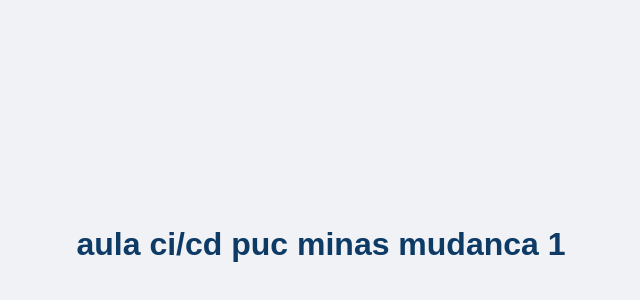
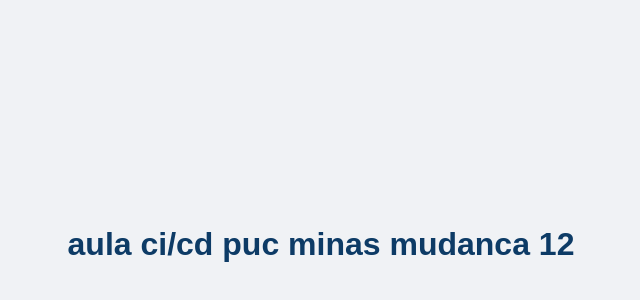
Before and after one commit to douglasfcj/pucminas-cicd-demo, a plain HTML site: page index.html in a window 1280 px wide. Shown: the part 156-456 px from the top of the page, without its empty margins (319-959 px from the left). Drawn offline with Linux system fonts and the light colour scheme.

Commit message:
Testando o gatilho automático da pipeline

```diff
--- a/index.html
+++ b/index.html
@@ -9,6 +9,6 @@
     </style>
 </head>
 <body>
-    <h1>aula ci/cd puc minas mudanca 1</h1>
+    <h1>aula ci/cd puc minas mudanca 12</h1>
 </body>
 </html>
```
